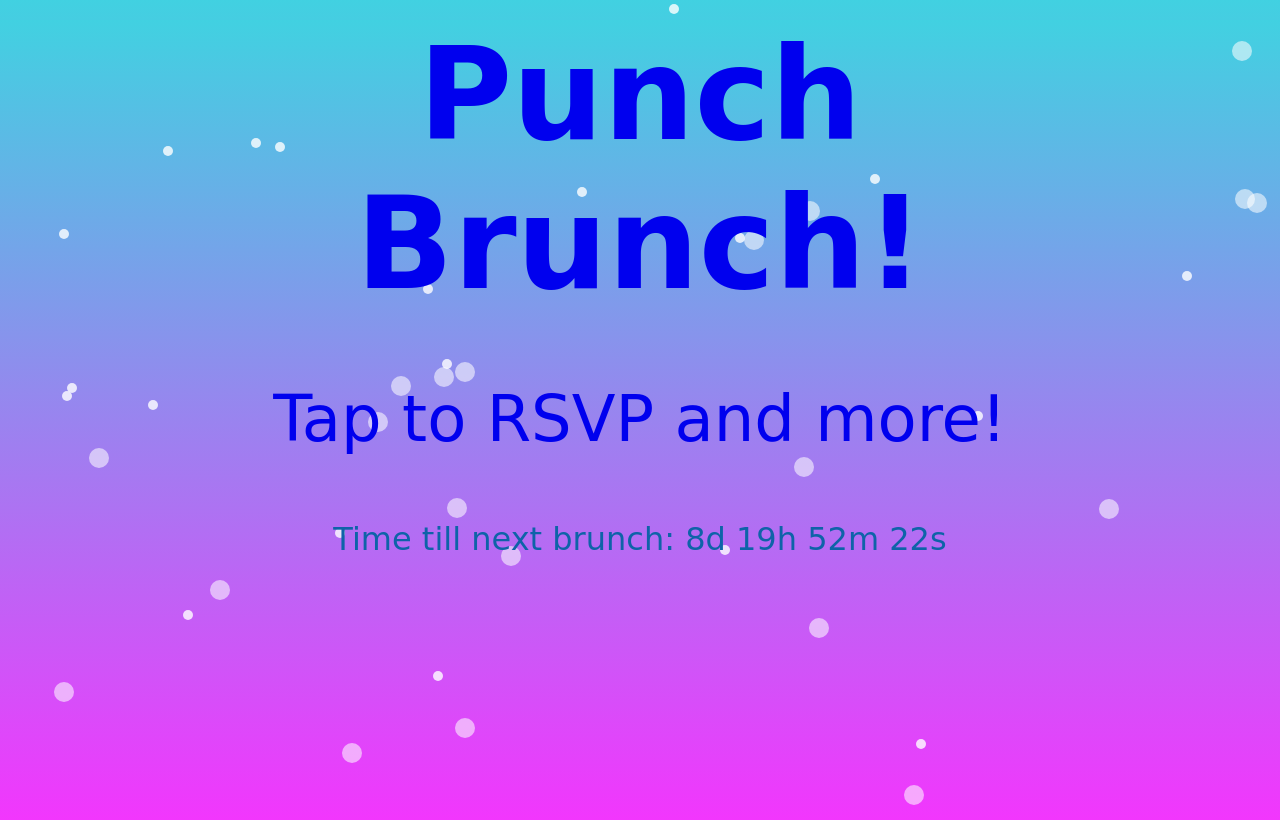
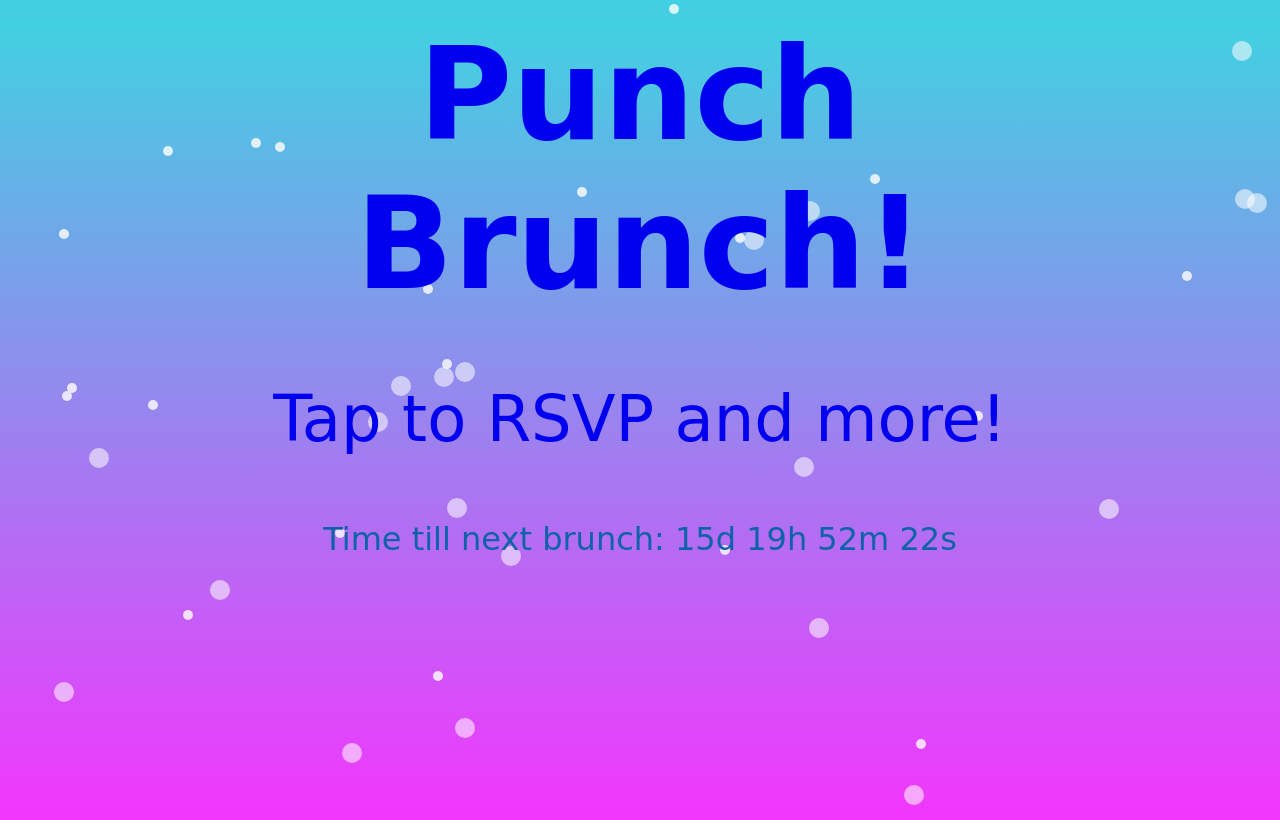
Before and after one commit to GendySparrowhawk/Punch_Brunch, a website: page public/index.html in a window 1280 px wide. Drawn offline with Linux system fonts and the light colour scheme; a web font is replaced by a local one.

Commit message:
init June

```diff
--- a/public/script.js
+++ b/public/script.js
@@ -1,4 +1,4 @@
-const targetDate = new Date(2026, 5, 13, 11, 0, 0).getTime();
+const targetDate = new Date(2026, 5, 20, 11, 0, 0).getTime();
 const countDown = document.querySelector("#countdown");
 const dropdownToggle = document.querySelector("#dropdownToggle");
 const submitBtn = document.querySelector("#submitForm");
```
Also changed, not shown: public/home.html (+1 -1 lines).
